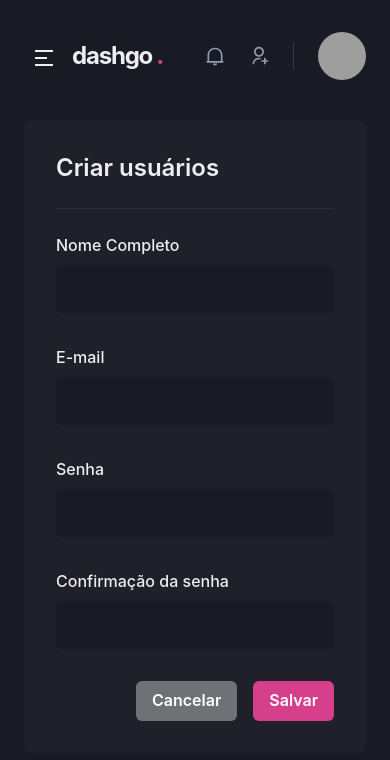
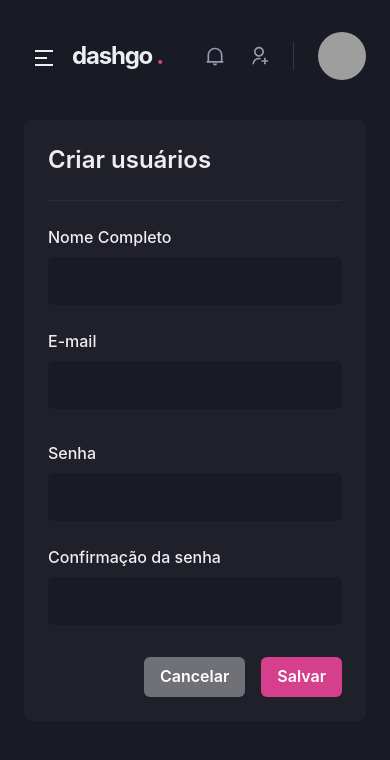
Before and after one commit to PedroDalpa/Ignite-React-DashGo, a Next.js app: page /users/create in a window 390 px wide. Shown: the top 760 px of the page. Built offline with nearby package versions, Linux system fonts and the light colour scheme; grey boxes are pictures that could not be loaded.

Commit message:
make a responsive modal to create user

```diff
--- a/src/pages/users/create.tsx
+++ b/src/pages/users/create.tsx
@@ -9,18 +9,18 @@
       <Header />
       <Flex w='100%' my='6' maxWidth={1480} mx='auto' px='6'>
         <Sidebar />
-        <Box flex='1' borderRadius={8} bg='gray.800' p='8'>
+        <Box flex='1' borderRadius={8} bg='gray.800' p={['6', '8']}>
           <Heading size='lg' fontWeight='semibold'>
             Criar usuários
           </Heading>
           <Divider my='6' borderColor='gray.700' />
 
-          <VStack spacing='8'>
-            <SimpleGrid minChildWidth='240px' spacing='8' w='100%'>
+          <VStack spacing={['8']}>
+            <SimpleGrid minChildWidth='240px' spacing={['6', '8']} w='100%'>
               <Input name='name' label="Nome Completo" />
               <Input name='email' label="E-mail" type='email' />
             </SimpleGrid>
-            <SimpleGrid minChildWidth='240px' spacing='8' w='100%'>
+            <SimpleGrid minChildWidth='240px' spacing={['6', '8']} w='100%'>
               <Input name='password' type='password' label="Senha" />
               <Input name='password_confirmation' type='password' label="Confirmação da senha" />
             </SimpleGrid>
```
